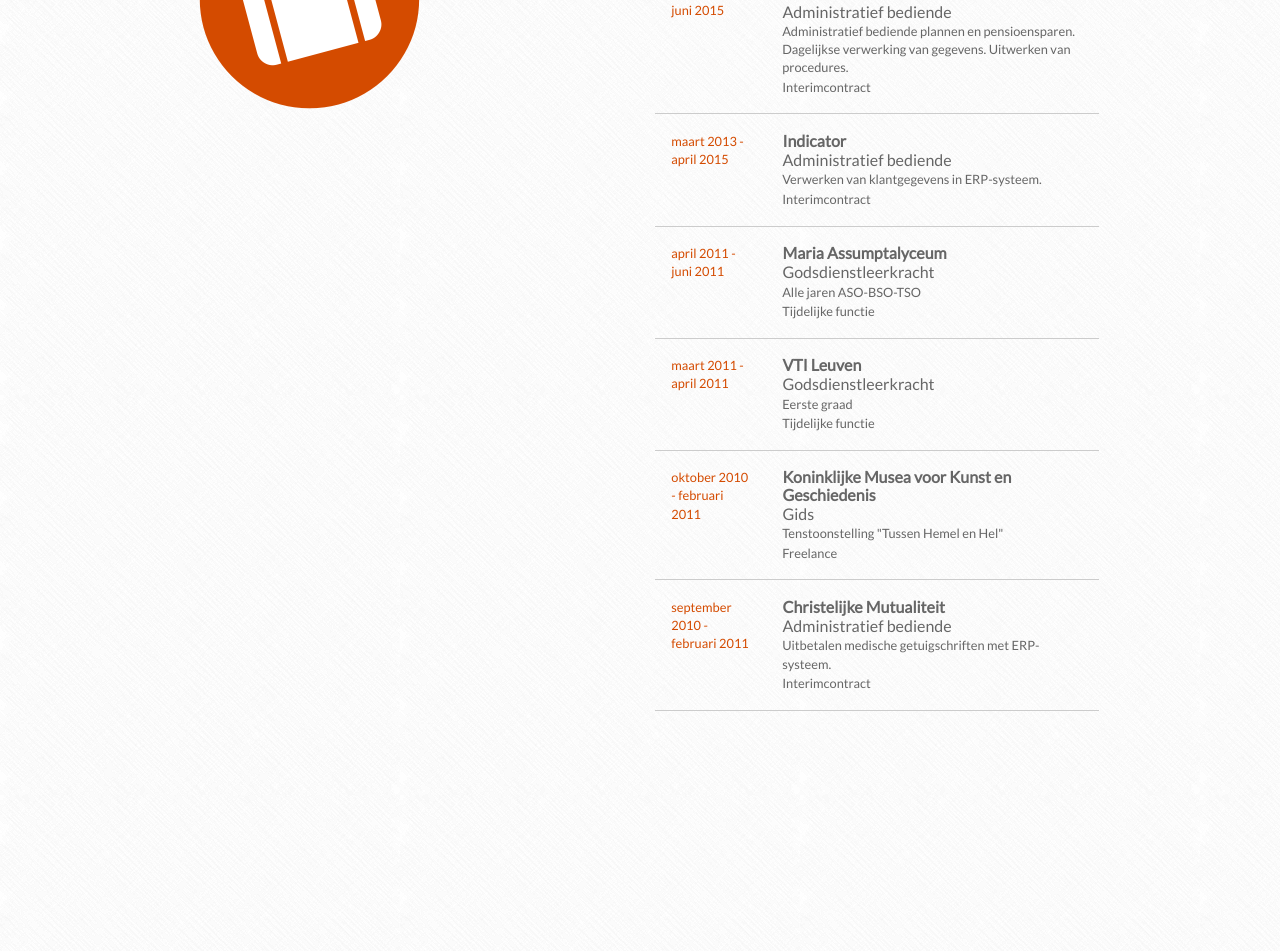
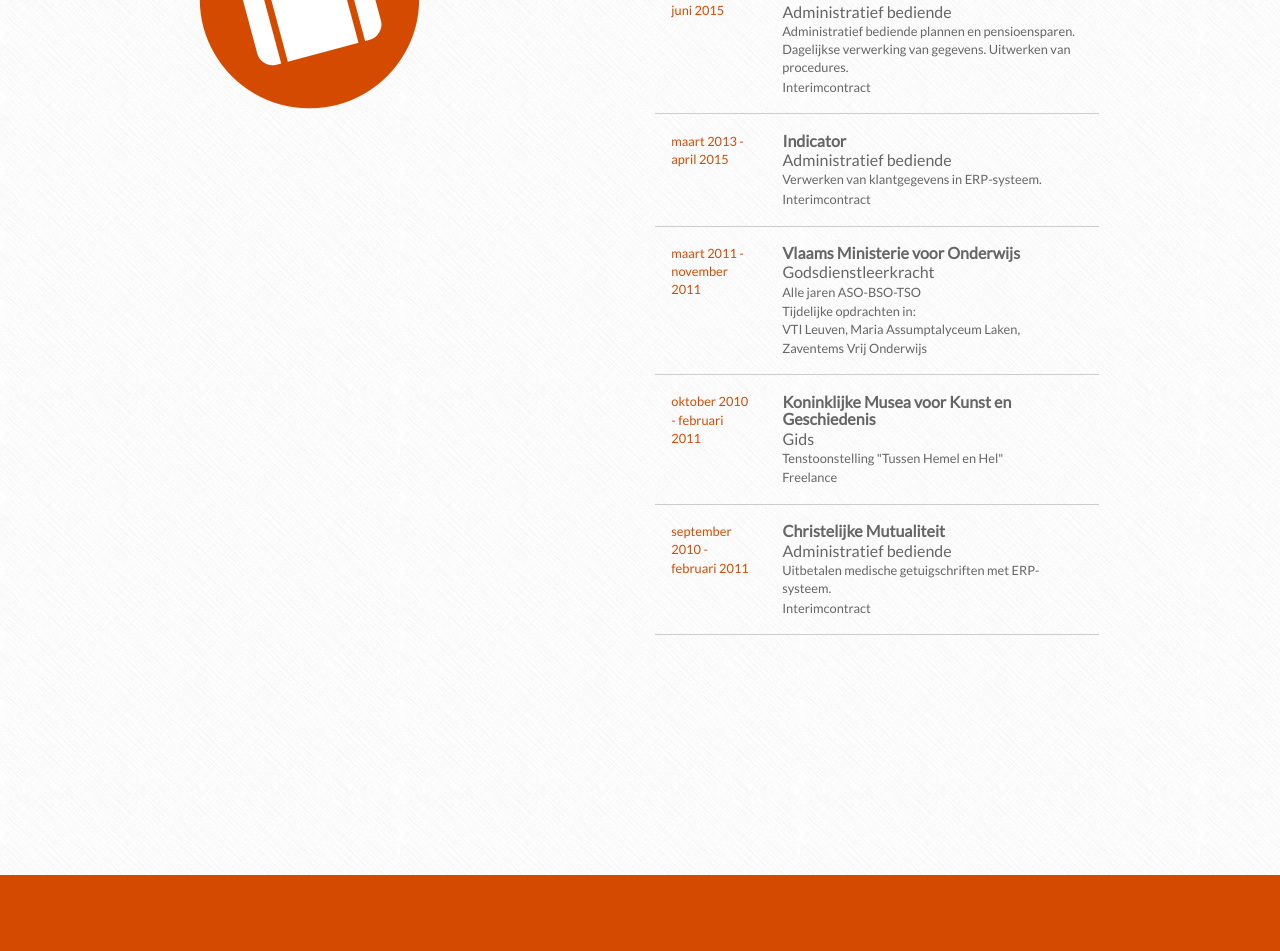
Before and after one commit to InnekeVM/personal-website, a PHP site: page / in a window 1280 px wide. Shown: the part 2405-3356 px from the top of the page. Run offline with PHP 8.4, Linux system fonts and the light colour scheme; some libraries are stand-ins or nearby versions.

Commit message:
Curriculum aangepast

```diff
--- a/index.php
+++ b/index.php
@@ -15,9 +15,9 @@
         <link href="css/innekevanmechelen.css" rel="stylesheet" type="text/css"/>
 
         <script type="text/javascript">
-            $(document).ready(function() {
+            $(document).ready(function () {
 
-                $("nav ul li a[href^='#']").on('click', function(e) {
+                $("nav ul li a[href^='#']").on('click', function (e) {
 
                     // prevent default anchor click behavior
                     e.preventDefault();
@@ -28,7 +28,7 @@
                     // animate
                     $('html, body').animate({
                         scrollTop: $(hash).offset().top
-                     }, 300, function(){
+                    }, 300, function () {
 
                         // when done, add hash to url
                         // (default click behaviour)
@@ -188,22 +188,13 @@
                         </div>
 
                         <div class="werk row">
-                            <div class="periode col-md-3"><p>april 2011 - juni 2011</p></div>
+                            <div class="periode col-md-3"><p>maart 2011 - november 2011</p></div>
                             <div class="col-md-9">
-                                <h3>Maria Assumptalyceum</h3>
+                                <h3>Vlaams Ministerie voor Onderwijs</h3>
                                 <h4>Godsdienstleerkracht</h4>
                                 <p>Alle jaren ASO-BSO-TSO</p>
-                                <p>Tijdelijke functie</p>
-                            </div>
-                        </div>
-
-                        <div class="werk row">
-                            <div class="periode col-md-3"><p>maart 2011 - april 2011</p></div>
-                            <div class="col-md-9">
-                                <h3>VTI Leuven</h3>
-                                <h4>Godsdienstleerkracht</h4>
-                                <p>Eerste graad</p>
-                                <p>Tijdelijke functie</p>
+                                <p>Tijdelijke opdrachten in:<br>
+                                    VTI Leuven, Maria Assumptalyceum Laken, Zaventems Vrij Onderwijs</p>
                             </div>
                         </div>
 
```
Lines whose indentation alone changed are shown as unchanged.
